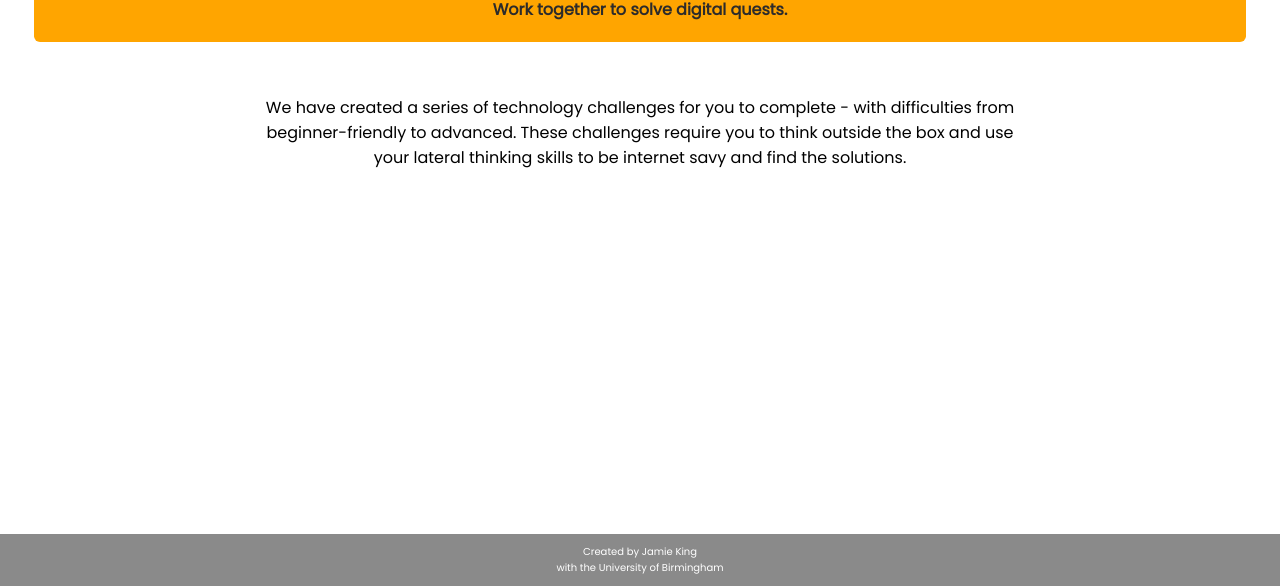
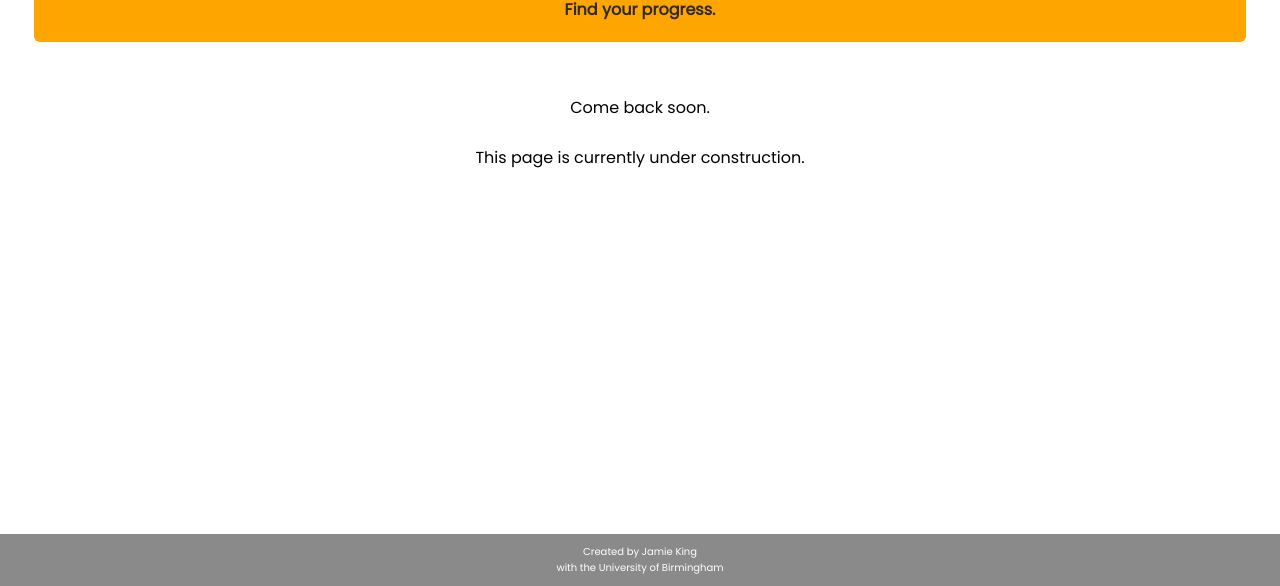
Before and after one commit to jnk838/ctf, a plain HTML site: page portal.html in a window 1280 px wide. Shown: the part 218-804 px from the top of the page. Drawn offline with nearby package versions, Linux system fonts and the light colour scheme.

Commit message:
update small headers

```diff
--- a/portal.html
+++ b/portal.html
@@ -31,11 +31,14 @@
 
     <div class="title" >
       <h1>Your Portal</h1>
-      <h2>Work together to solve digital quests.</h2>
+      <h2>Find your progress.</h2>
     </div>
 
     <p>
-      We have created a series of technology challenges for you to complete - with difficulties from beginner-friendly to advanced. These challenges require you to think outside the box and use your lateral thinking skills to be internet savy and find the solutions.
+      Come back soon.
+    </p>
+    <p>
+      This page is currently under construction.
     </p>
 
   </main>
```
Also changed, not shown: admin.html (+5 -2 lines), challenges.html (+1 -1 lines), index.html (+2 -2 lines), resources.html (+1 -1 lines), solutions.html (+1 -1 lines).
